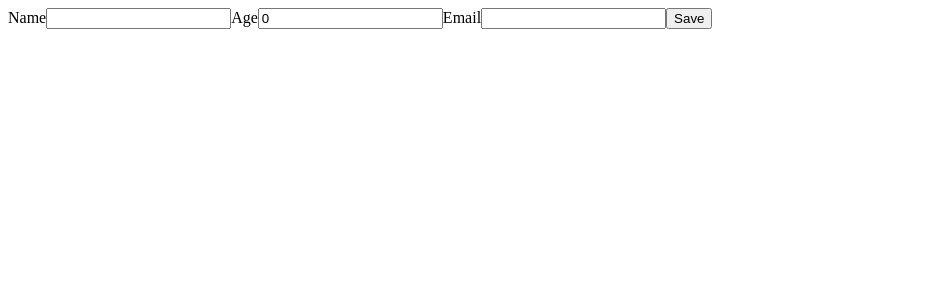
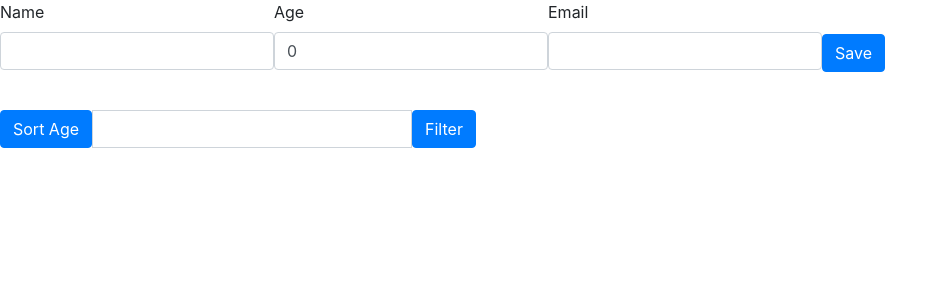
Before and after one commit to DariaBairachna/Angular, an Angular app in the folder angular-project/: page /create-users in a window 1280 px wide. Shown: the top 300 px of the page, without its empty margins (0-948 px from the left). Built offline with nearby package versions, Linux system fonts and the light colour scheme.

Commit message:
fix sort

```diff
--- a/angular-project/src/app/app.module.ts
+++ b/angular-project/src/app/app.module.ts
@@ -7,11 +7,13 @@ import { CreateUsersComponent } from './components/create-users/create-users.com
 import { Routes, RouterModule } from '@angular/router';
 
 import { FormsModule } from '@angular/forms';
+import { OutputUsersComponent } from './components/output-users/output-users.component';
 
 @NgModule({
   declarations: [
     AppComponent,
-    CreateUsersComponent
+    CreateUsersComponent,
+    OutputUsersComponent
   ],
   imports: [
     BrowserModule,
--- a/angular-project/src/app/components/create-users/create-users.component.html
+++ b/angular-project/src/app/components/create-users/create-users.component.html
@@ -1,7 +1,14 @@
+<div class="form-group d-inline-block">
 <label for="name">Name</label>
-<input type="text" id="name" [(ngModel)]="name" /> <label for="age">Age</label>
-<input type="text" id="age" [(ngModel)]="age" />
+<input type="text" id="name" [(ngModel)]="name" class="form-control "/></div>
+<div class="form-group d-inline-block">
+ <label for="age">Age</label>
+<input type="text" id="age" [(ngModel)]="age" class="form-control "/></div>
+<div class="form-group d-inline-block">
 <label for="email">Email</label>
-<input type="text" id="email" [(ngModel)]="email" />
-
-<button (click)="addUser()">Save</button>
+<input type="text" id="email" [(ngModel)]="email" class="form-control "/>
+</div>
+<button (click)="addUser()" class="btn btn-primary">Save</button>
+<br/>
+<br/>
+<app-output-users></app-output-users>
--- /dev/null
+++ b/angular-project/src/app/components/output-users/output-users.component.html
@@ -0,0 +1,6 @@
+<div class="input-group ">
+  <button (click)="bubbleSort()" class="btn btn-primary">Sort Age</button>
+  <input type="text" id="filter" class="form-control d-inline-block col-3">
+  <button (click)="compare()" class="btn btn-primary">Filter</button></div>
+  <br/>
+  <br/>
--- /dev/null
+++ b/angular-project/src/app/components/output-users/output-users.component.ts
@@ -0,0 +1,100 @@
+import { Component, OnInit } from '@angular/core';
+import { IUser } from "../../interface/user";
+import { UserService } from "../../services/user-service.service";
+@Component({
+  selector: 'app-output-users',
+  templateUrl: './output-users.component.html',
+  styleUrls: ['./output-users.component.scss']
+})
+export class OutputUsersComponent implements OnInit {
+  public userService: UserService;
+  public users: IUser[];
+  constructor() {
+    this.userService = new UserService();
+    this.users = this.userService.getUser();
+    this.outputUsers();
+   }
+
+  ngOnInit() {
+  }
+  public createTableUser(){
+    let createTable = document.createElement("div");
+    document.body.appendChild(createTable);
+    createTable.id = "table";
+    return createTable;
+  }
+
+  public createTableRow( wrapperBlock:HTMLDivElement, user:IUser){
+
+    let createWrapElement = document.createElement("div");
+    createWrapElement.id = user.Id;
+    let createNewUserElement = document.createElement("div")
+    let createButtonDelete = document.createElement("button");
+    createButtonDelete.className = "btn btn-primary";
+    createNewUserElement.innerHTML = user.Name + " " + user.Age + " " + user.Email;
+    createButtonDelete.innerHTML = "Delete";
+    createButtonDelete.setAttribute("click", "deleteUser('" + user.Id + "')");
+    wrapperBlock.appendChild(createWrapElement);
+    createWrapElement.appendChild(createNewUserElement);
+    createWrapElement.appendChild(createButtonDelete);
+
+  }
+
+  public outputUsers() {
+    let wrapperBlock = this.createTableUser();
+    for (let user of this.users) {
+      this.createTableRow(wrapperBlock, user);
+    }
+  }
+  public compare() {
+    let newUserArrey = [];
+    let filterInput = <HTMLInputElement>document.getElementById("filter");
+    let compareValue = filterInput.value;
+    document.body.removeChild(document.getElementById("table"));
+    let wrapperBlock = this.createTableUser();
+    for (let i = 0; i < this.users.length; i++) {
+      let userString = this.users[i].Name + " " + this.users[i].Age + " " + this.users[i].Email;
+      let findValue = userString.indexOf(compareValue) != -1;
+      if (findValue == true) {
+        this.createTableRow(wrapperBlock, this.users[i]);
+        newUserArrey.push(userString);
+      }
+    }
+    return newUserArrey;
+  }
+
+  public bubbleSort() {
+    for (let i = 0; i < this.users.length - 1; i++) {
+      for (let j = 0; j < this.users.length - 1 - i; j++) {
+        let ageNumber = this.users[j].Age;
+        let ageNumberNextUser = this.users[j + 1].Age;
+        if (ageNumber > ageNumberNextUser) {
+          let upElement = this.users[j];
+          this.users[j] = this.users[j + 1];
+          this.users[j + 1] = upElement;
+        }
+      }
+    }
+    document.body.removeChild(document.getElementById("table"));
+    let wrapperBlock = this.createTableUser();
+    for (let i = 0; i < this.compare().length, i < this.users.length; i++) {
+      this.createTableRow(wrapperBlock, this.users[i]);
+    }
+    return this.users;
+
+  }
+
+  public deleteUser(user: IUser) {
+    let table = document.getElementById("table");
+    let userId = user.toString();
+    table.removeChild(document.getElementById(userId));
+    this.userService.getUser()
+    for (let user of this.users) {
+      if(user.Id == userId){
+        var indexUser = this.users.indexOf(user);
+      }
+    }
+    this.users.splice(indexUser, 1);
+    this.userService.addUser(this.users);
+  }
+}
--- a/angular-project/src/app/services/user-service.service.ts
+++ b/angular-project/src/app/services/user-service.service.ts
@@ -8,7 +8,7 @@ export class UserService {
   constructor() { }
   public getUser(): IUser[]{
 
-    let getJsonUser = localStorage.getItem("Users");
+    let getJsonUser = localStorage.getItem("User");
     if (getJsonUser){
       this.users = JSON.parse(getJsonUser);
     }
--- a/angular-project/src/index.html
+++ b/angular-project/src/index.html
@@ -2,6 +2,7 @@
 <html lang="en">
 <head>
   <meta charset="utf-8">
+  <link rel="stylesheet" href="https://stackpath.bootstrapcdn.com/bootstrap/4.2.1/css/bootstrap.min.css" integrity="sha384-GJzZqFGwb1QTTN6wy59ffF1BuGJpLSa9DkKMp0DgiMDm4iYMj70gZWKYbI706tWS" crossorigin="anonymous">
   <title>AngularProject</title>
   <base href="/">
 
```
Also changed, not shown: angular-project/src/app/components/output-users/output-users.component.scss (added), 2 other files (tests, documents, lock files or other folders).
